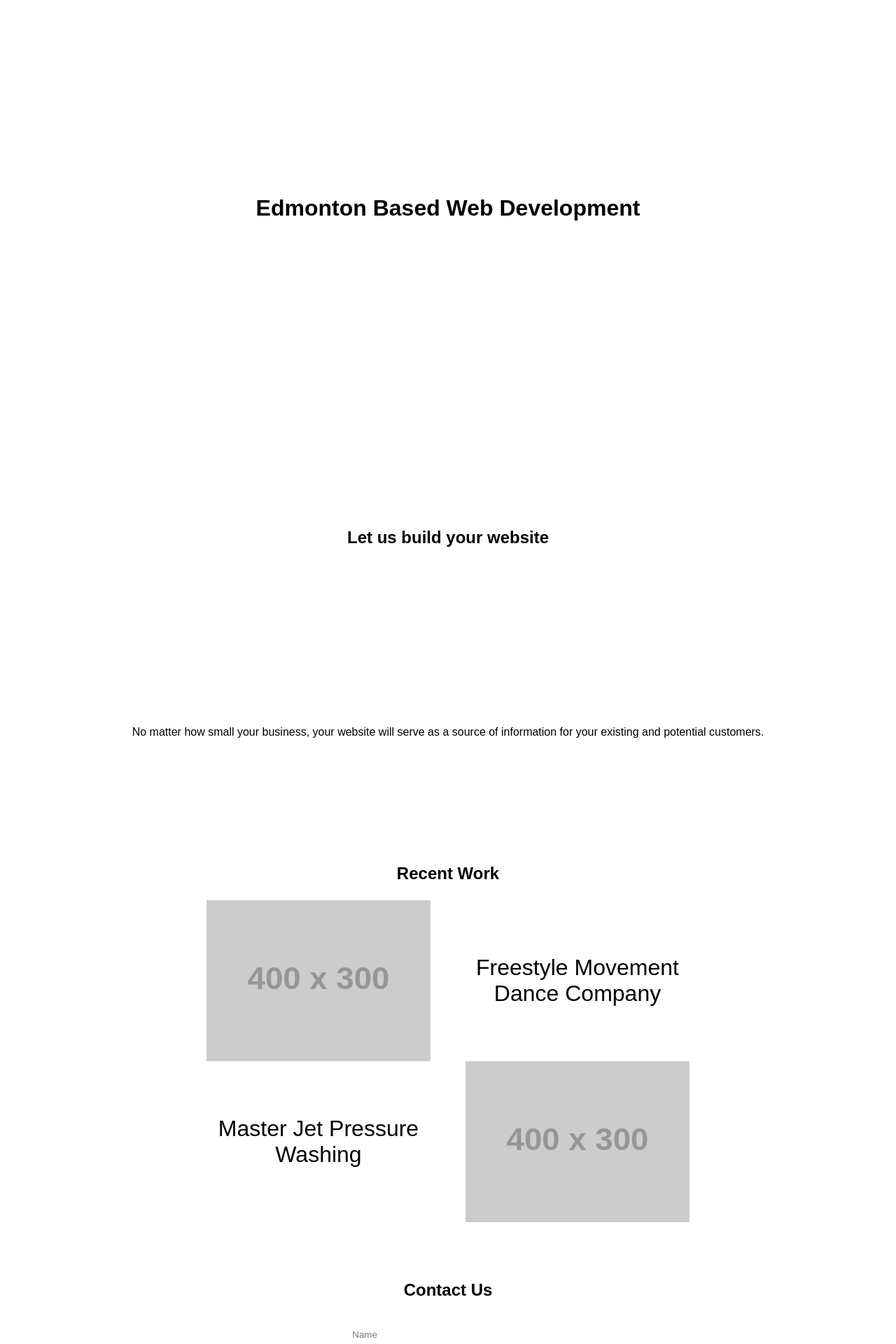
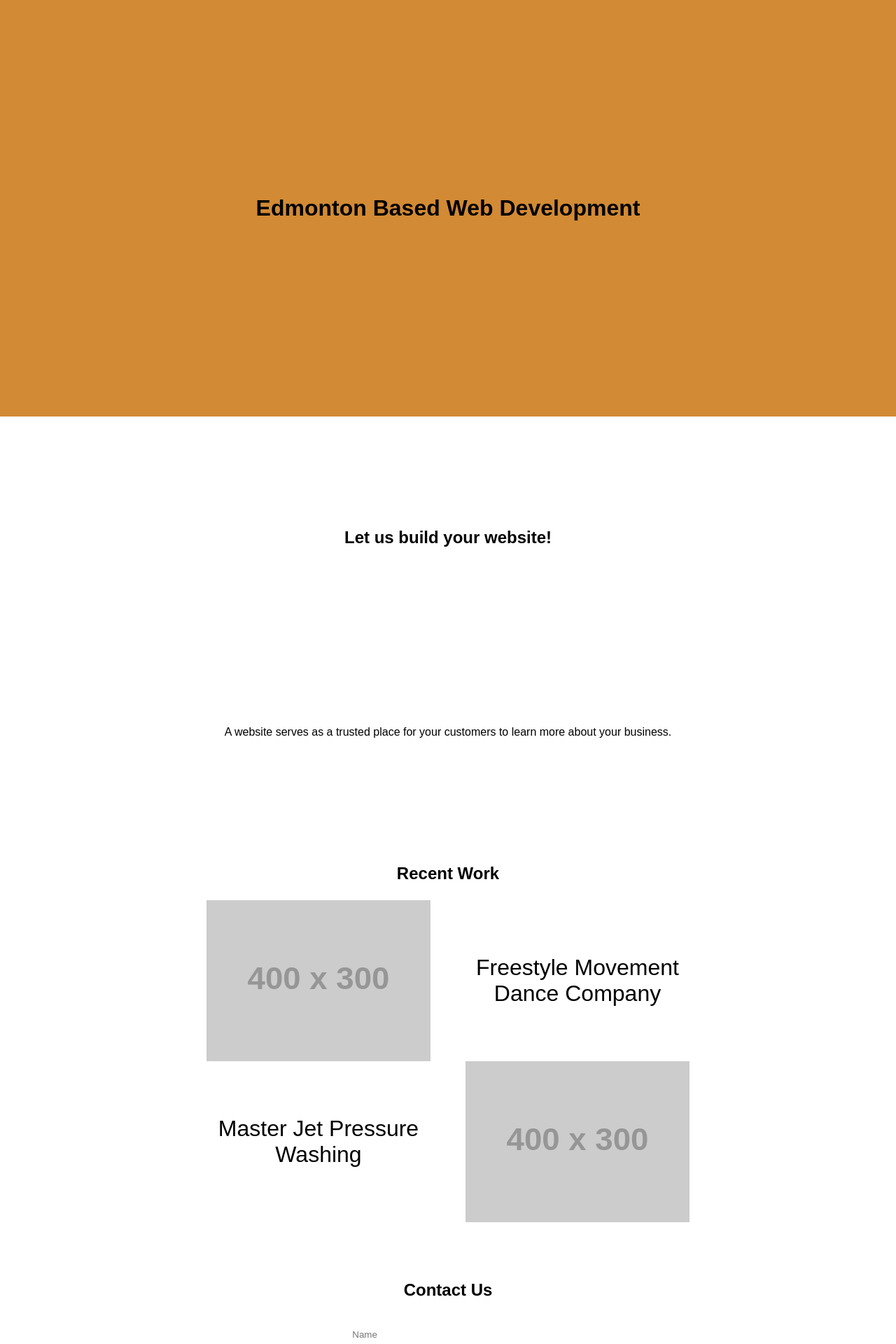
Before and after one commit to PolynomialSoftware/polysoft.ca, a Jekyll site: the page built from index.html, in a window 1280 px wide. Shown: the top 1920 px of the page at 70% size. Built offline with Jekyll 4.4.1, drawn with Linux system fonts in a browser that asks for light colours.

Commit message:
simplification

```diff
--- a/css/main.scss
+++ b/css/main.scss
@@ -1,10 +1,19 @@
 ---
 ---
+
 $min-width: 300px;
 $max-width: 945px;
 $min-height: 555px;
 $break-point: 762px;
 
+$color-1: #D28A34;
+$color-2: #D2A934;
+$color-3: #D25234;
+
 @import 'shared';
 @import 'recent-work';
 @import 'forms';
+
+#top {
+    background-color: $color-1;
+}
--- a/index.html
+++ b/index.html
@@ -11,9 +11,8 @@
 
 <section id="description">
     <div class="container center-grid">
-        <h2>Let us build your website</h2>
-        <p>No matter how small your business, your website will serve as a source of information for your existing and potential customers.
-        </p>
+        <h2>Let us build your website!</h2>
+        <p>A website serves as a trusted place for your customers to learn more about your business.</p>
     </div>
 </section>
 
```
